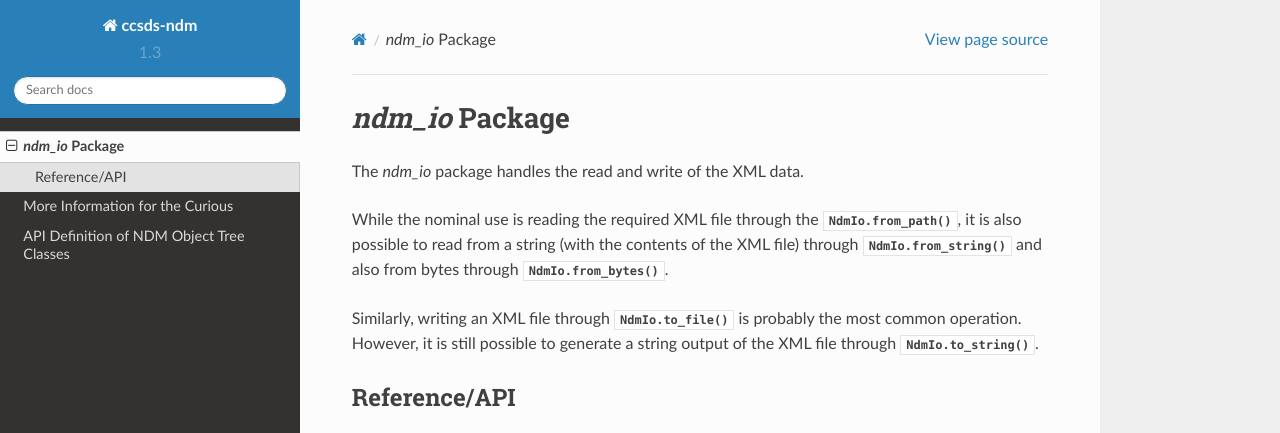
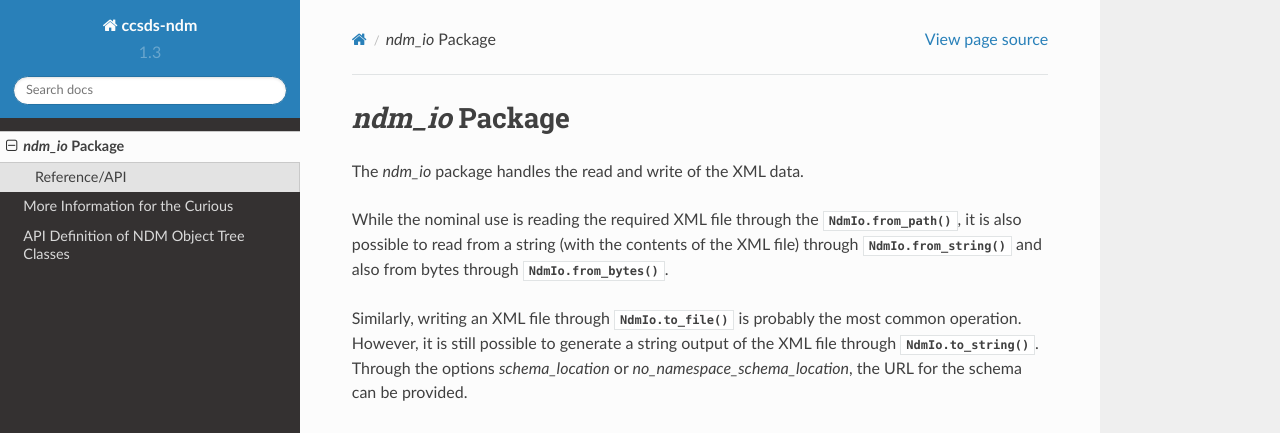
Before and after one commit to egemenimre/ccsds-ndm, a Sphinx documentation site: the page built from docs/ndmio.rst, in a window 1280 px wide, cut to the strip 0-433 px from the top of the page. Built offline with Sphinx 7.4.7 and the Read the Docs theme 2.0.0, drawn with Linux system fonts in a browser that asks for light colours.

Commit message:
Added Schema location to write options

```diff
--- a/docs/ndmio.rst
+++ b/docs/ndmio.rst
@@ -10,7 +10,8 @@ through :meth:`.NdmIo.from_bytes`.
 
 Similarly, writing an XML file through :meth:`.NdmIo.to_file` is probably the most common operation.
 However, it is still possible to generate a string output of the XML file through
-:meth:`.NdmIo.to_string`.
+:meth:`.NdmIo.to_string`. Through the options `schema_location` or `no_namespace_schema_location`,
+the URL for the schema can be provided.
 
 Reference/API
 -------------
```
Also changed, not shown: 2 other files.
